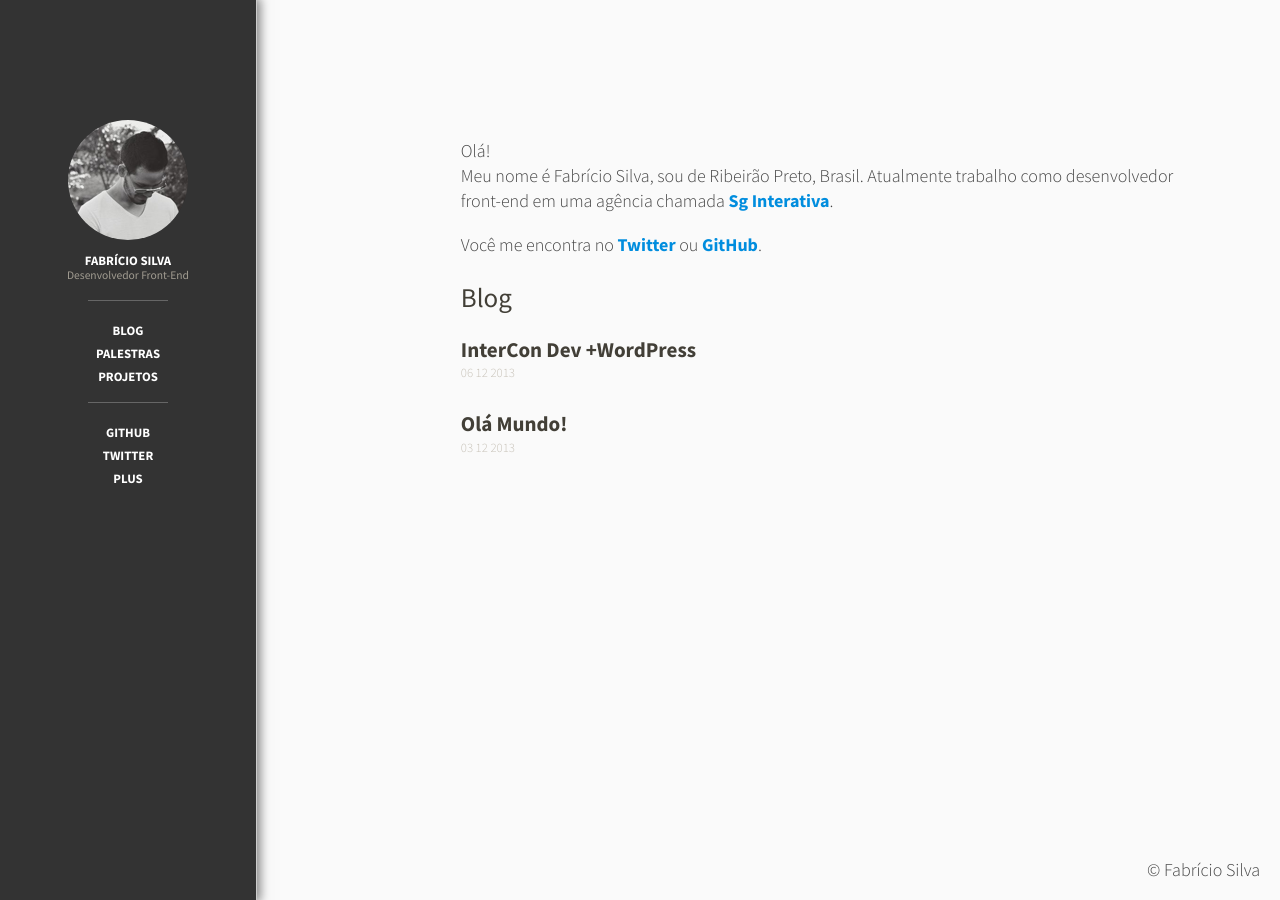
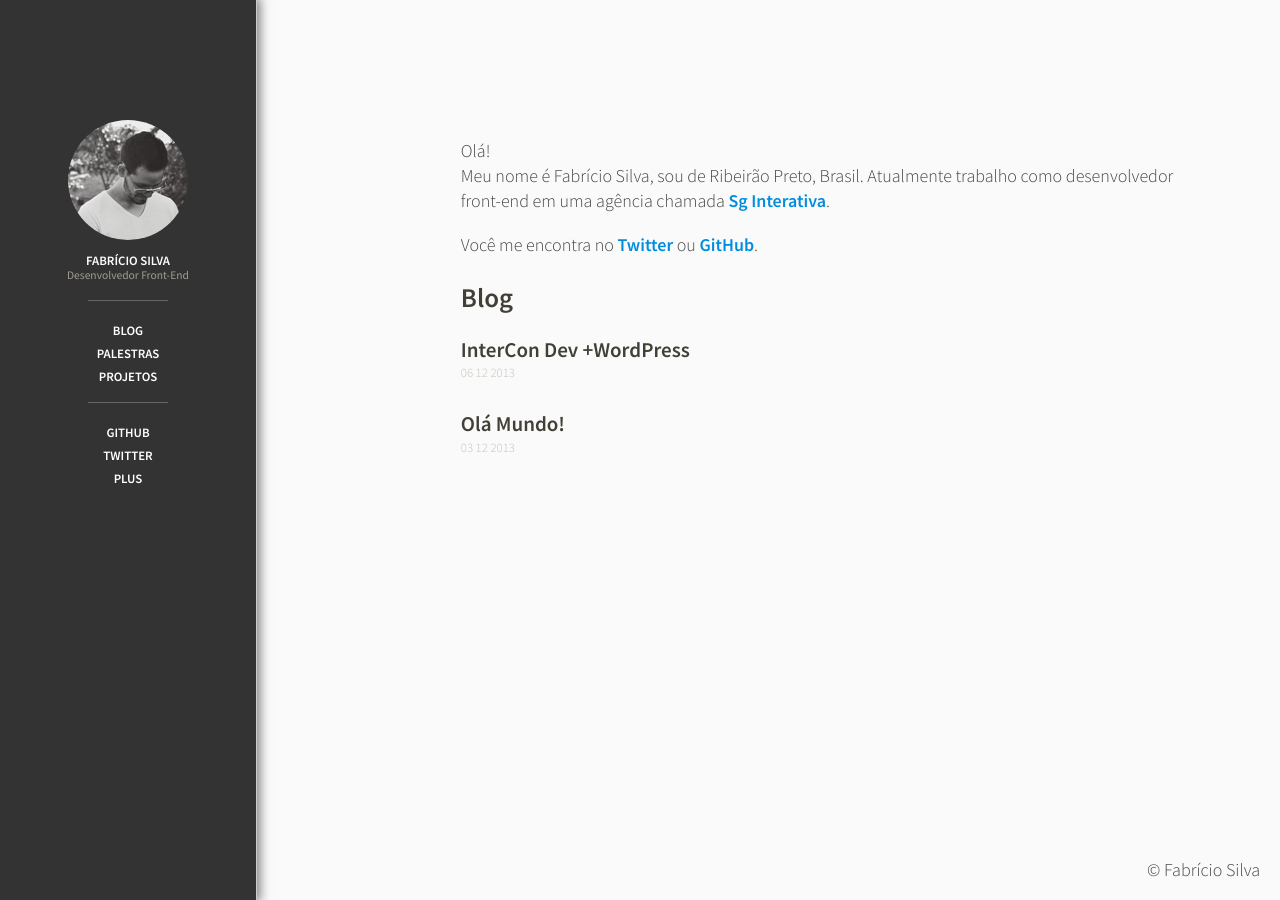
Before and after one commit to fabriciofmsilva/fabriciofmsilva.github.io, a Jekyll site: the page built from index.html, in a window 1280 px wide. Built offline with Jekyll 4.4.1, drawn with Linux system fonts in a browser that asks for light colours; nearby versions of some CDN libraries.

Commit message:
Edit Font

```diff
--- a/_includes/meta.html
+++ b/_includes/meta.html
@@ -21,7 +21,7 @@
 <meta name="viewport" content="width=device-width">
 <link rel="shortcut icon" href="/img/favicon.png">
 <link rel="apple-touch-icon" href="/img/apple-icon-touch.png">
-<link href='http://fonts.googleapis.com/css?family=Source+Sans+Pro:300,400,600,700' rel='stylesheet' type='text/css'>
+<link href='http://fonts.googleapis.com/css?family=Source+Sans+Pro:300,400,600' rel='stylesheet' type='text/css'>
 <link rel="stylesheet" href="/css/syntax.css">
 <link rel="stylesheet" href="/css/main.css">
 <script src="/js/vendor/modernizr-2.6.2-respond-1.1.0.min.js"></script>
--- a/css/main.css
+++ b/css/main.css
@@ -568,7 +568,7 @@
 }
 h1, h2, h3, h4, h5, h6 {
 	color: #423f37;
-	font-weight: 400;
+	font-weight: 600;
 }
 hr {
 	display: block;
```
